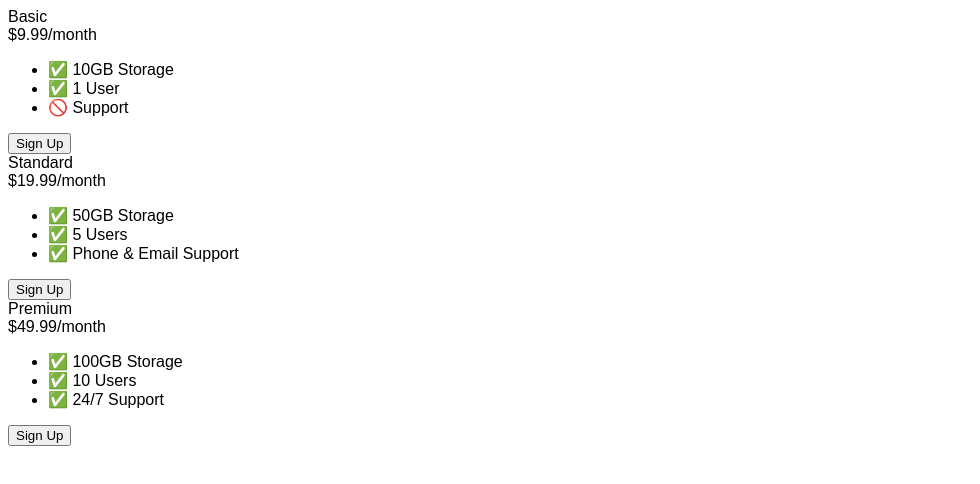
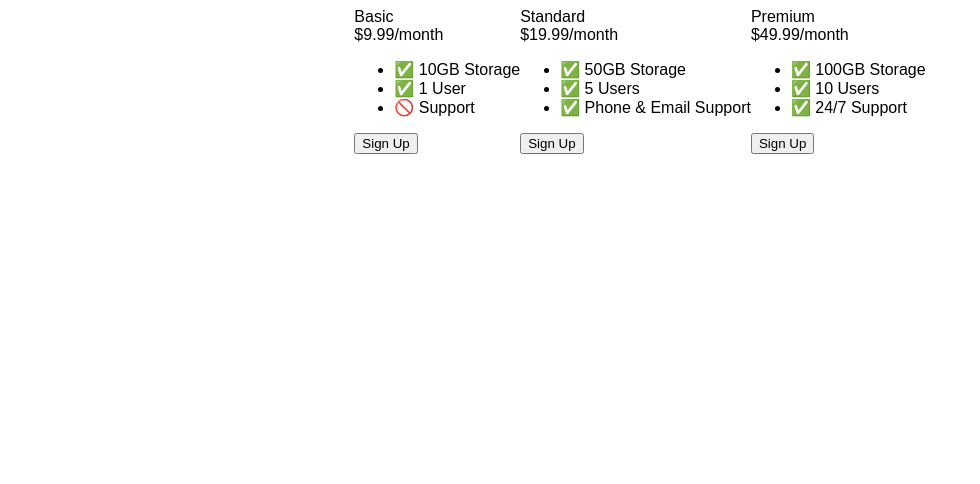
Before and after one commit to duhnuker/9.4-Flexbox-Pricing-Table-Project, a plain HTML site: page index.html in a window 1280 px wide. Shown: the whole page, without its empty margins (0-980 px from the left). Drawn offline with Linux system fonts and the light colour scheme; a web font is replaced by a local one.

Commit message:
added flex, and content centered

```diff
--- a/index.html
+++ b/index.html
@@ -11,6 +11,11 @@
     <style>
       body {
         font-family: "Sono", sans-serif;
+      }
+
+      .pricing-container {
+        display: flex;
+        justify-content: center;
       }
 
       /* Hint: What can you do with a media query and flexbox? */
```
